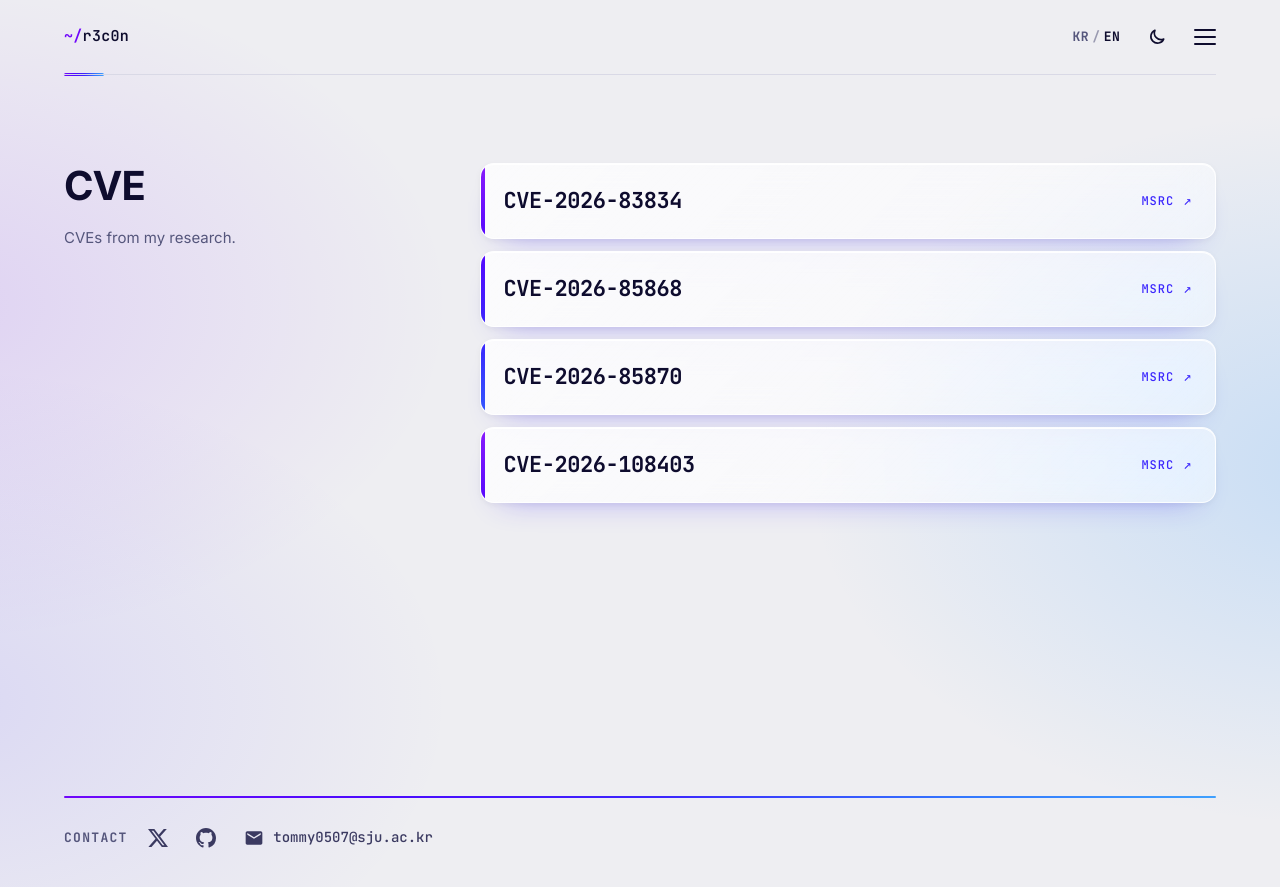
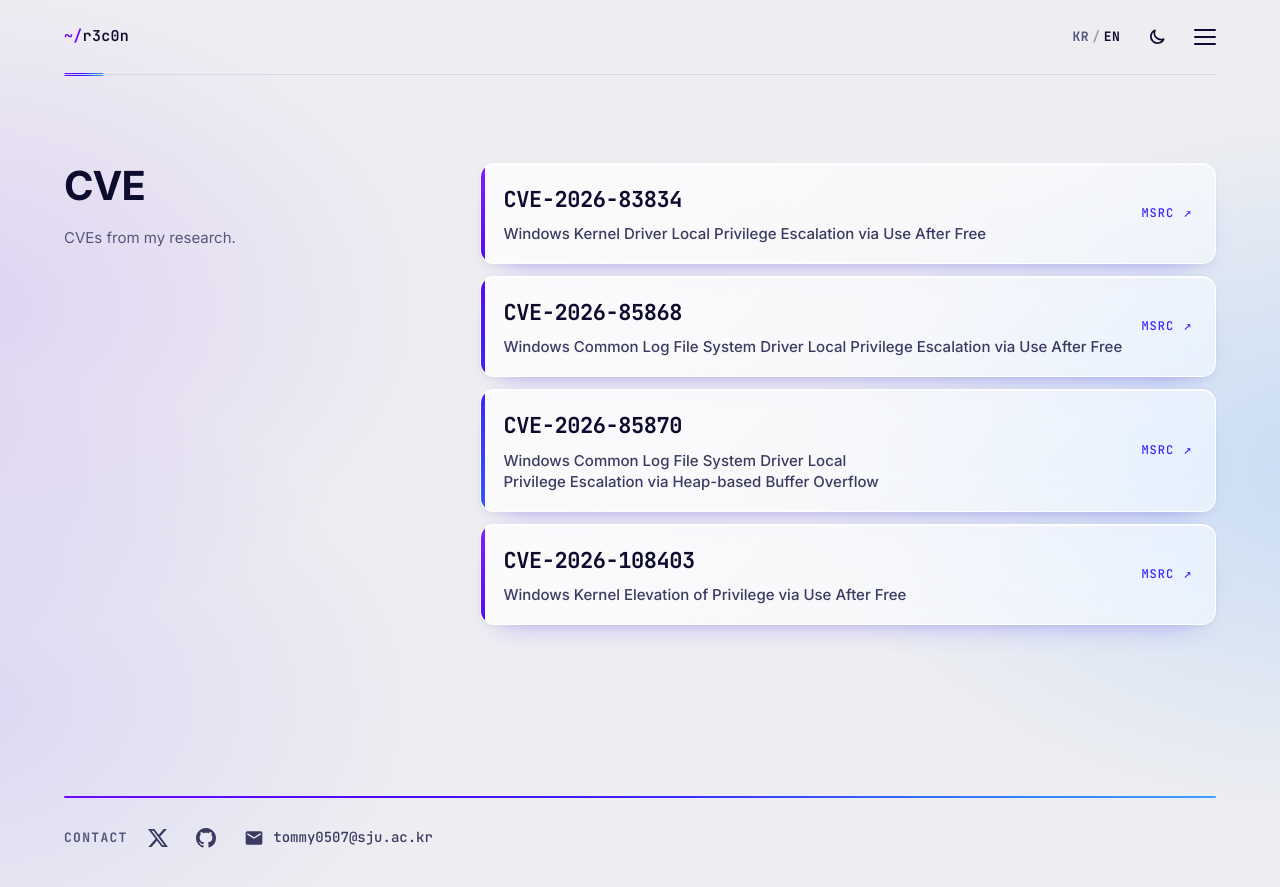
Before and after one commit to jhlee0507/jhlee0507.github.io, a Jekyll site: the page built from cve/index.html, in a window 1280 px wide. Shown: the top 887 px of the page. Built offline with Jekyll 4.4.1, drawn with Linux system fonts in a browser that asks for light colours.

Commit message:
Describe each CVE on the CVE page

```diff
--- a/_data/cves.yml
+++ b/_data/cves.yml
@@ -6,6 +6,10 @@
 #           desc: Link Following Arbitrary File Corruption
 #           (desc_ko is the same line in Korean; leave it out and the English one is shown in both languages)
 - id: CVE-2026-83834
+  desc: Windows Kernel Driver Local Privilege Escalation via Use After Free
 - id: CVE-2026-85868
+  desc: Windows Common Log File System Driver Local Privilege Escalation via Use After Free
 - id: CVE-2026-85870
+  desc: Windows Common Log File System Driver Local Privilege Escalation via Heap-based Buffer Overflow
 - id: CVE-2026-108403
+  desc: Windows Kernel Elevation of Privilege via Use After Free
--- a/assets/css/site.css
+++ b/assets/css/site.css
@@ -333,7 +333,7 @@ h2,.sec-head h1{margin:0;font-size:clamp(1.75rem,3.2vw,2.5rem);line-height:1.15;
 .cves .id{font-family:var(--mono);font-size:clamp(1.0625rem,2vw,1.375rem);font-weight:700;letter-spacing:-.02em;white-space:nowrap;color:var(--ink)}
 /* the id, and under it an optional short description */
 .cves .what{flex:1 1 auto;display:flex;flex-direction:column;gap:.3rem;min-width:0}
-.cves .desc{font-size:.9375rem;line-height:1.45;font-weight:500;color:var(--ink-2)}
+.cves .desc{font-size:.9375rem;line-height:1.45;font-weight:500;color:var(--ink-2);text-wrap:balance}
 .cves .lab{flex:none;font-family:var(--mono);font-size:.75rem;font-weight:500;letter-spacing:.08em;text-transform:uppercase;white-space:nowrap;color:var(--accent)}
 .cves .lab::after{content:" ↗\FE0E";font-variant-emoji:text;font-size:1.15em}
 
```
